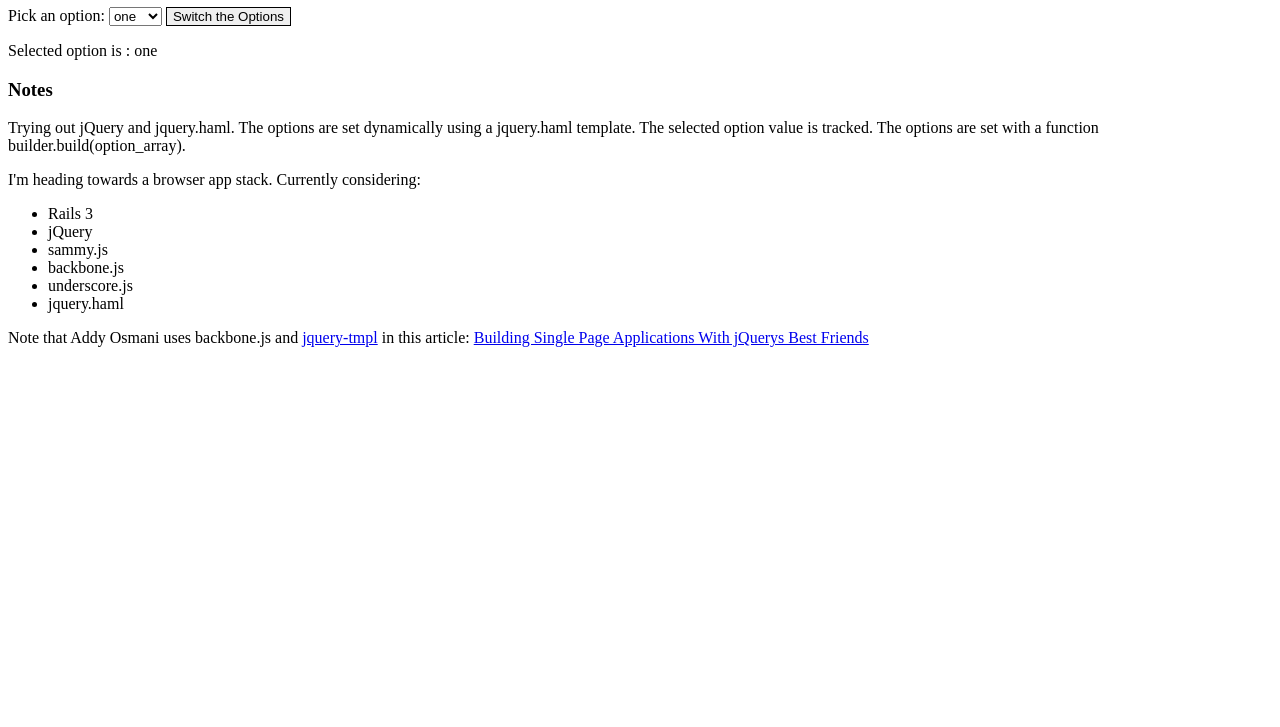
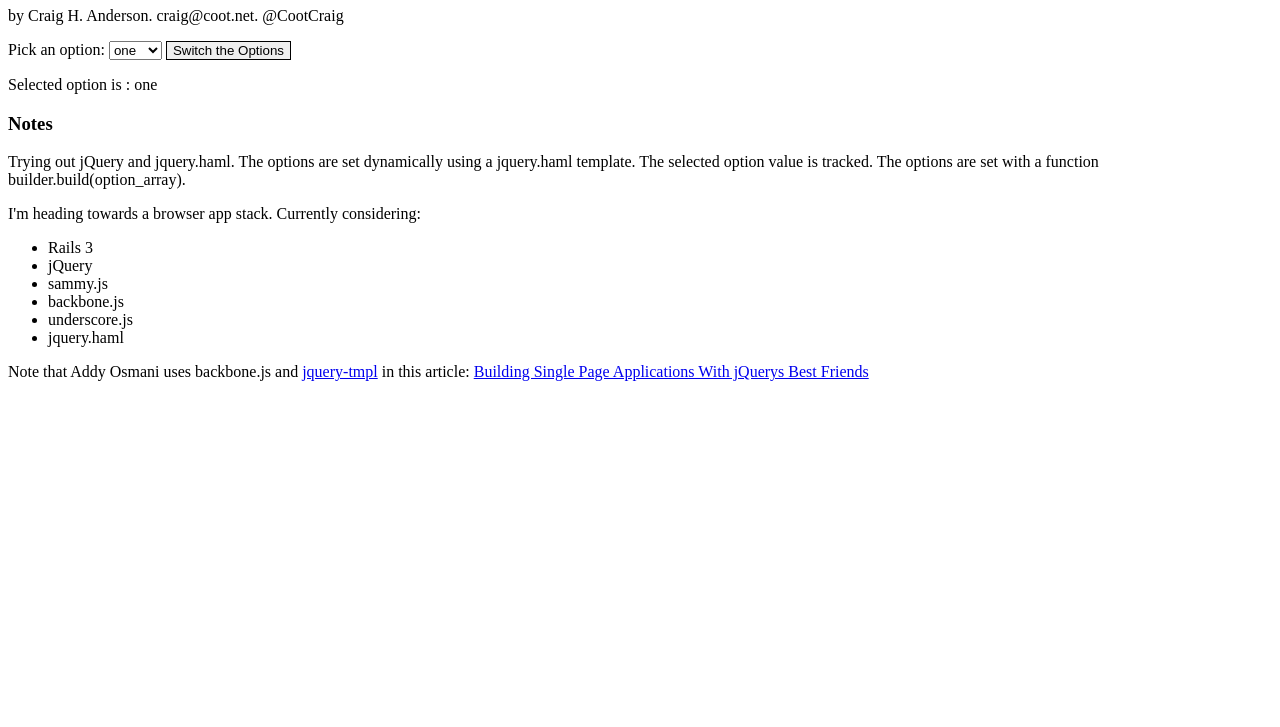
Before and after one commit to CootCraig/JavaScript_Examples, a plain HTML site: page jquery_haml_01/index.html in a window 1280 px wide. Shown: the part 73-800 px from the top of the page. Drawn offline with Linux system fonts and the light colour scheme.

Commit message:
Added contact information to jquery_haml_01

```diff
--- a/jquery_haml_01/index.html
+++ b/jquery_haml_01/index.html
@@ -9,6 +9,7 @@
   </head>
   <body>
     <h1 class="page_title" id="body_title">Page Title Here</h1>
+    <p>by Craig H. Anderson. craig@coot.net. @CootCraig</p>
     Pick an option:
     <select id="select_content"></select>
     <button id="switch_options" class="anchor_button">Switch the Options</button>
```
